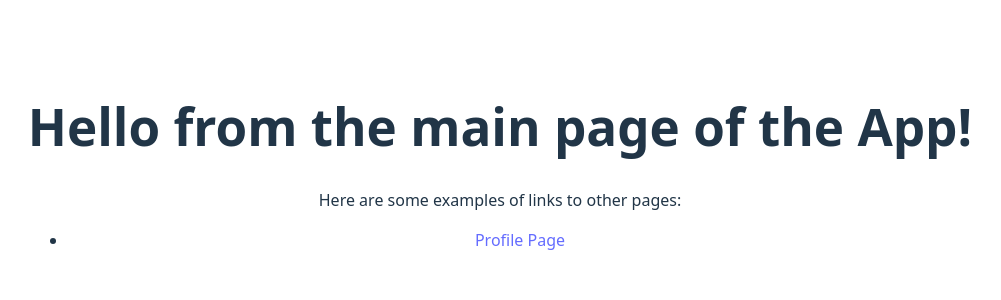
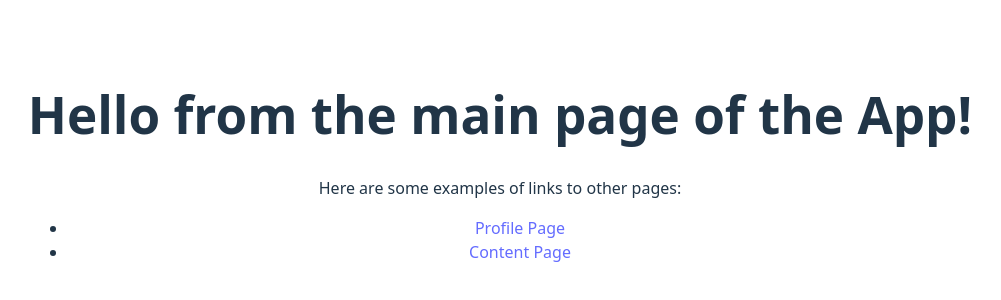
Before and after one commit to AlphaZer00/react-router, a React (Vite) app: page / in a window 1280 px wide. Shown: the part 234-534 px from the top of the page, without its empty margins (140-1141 px from the left). Built offline with nearby package versions, Linux system fonts and the light colour scheme.

Commit message:
Add link & route to Content component

```diff
--- a/src/App.jsx
+++ b/src/App.jsx
@@ -11,6 +11,9 @@ function App() {
                     <li>
                         <Link to="profile">Profile Page</Link>
                     </li>
+                    <li>
+                        <Link to="content">Content Page</Link>
+                    </li>
                 </ul>
             </nav>
         </div>
```
Also changed, not shown: src/routes.jsx (+6 -1 lines).
